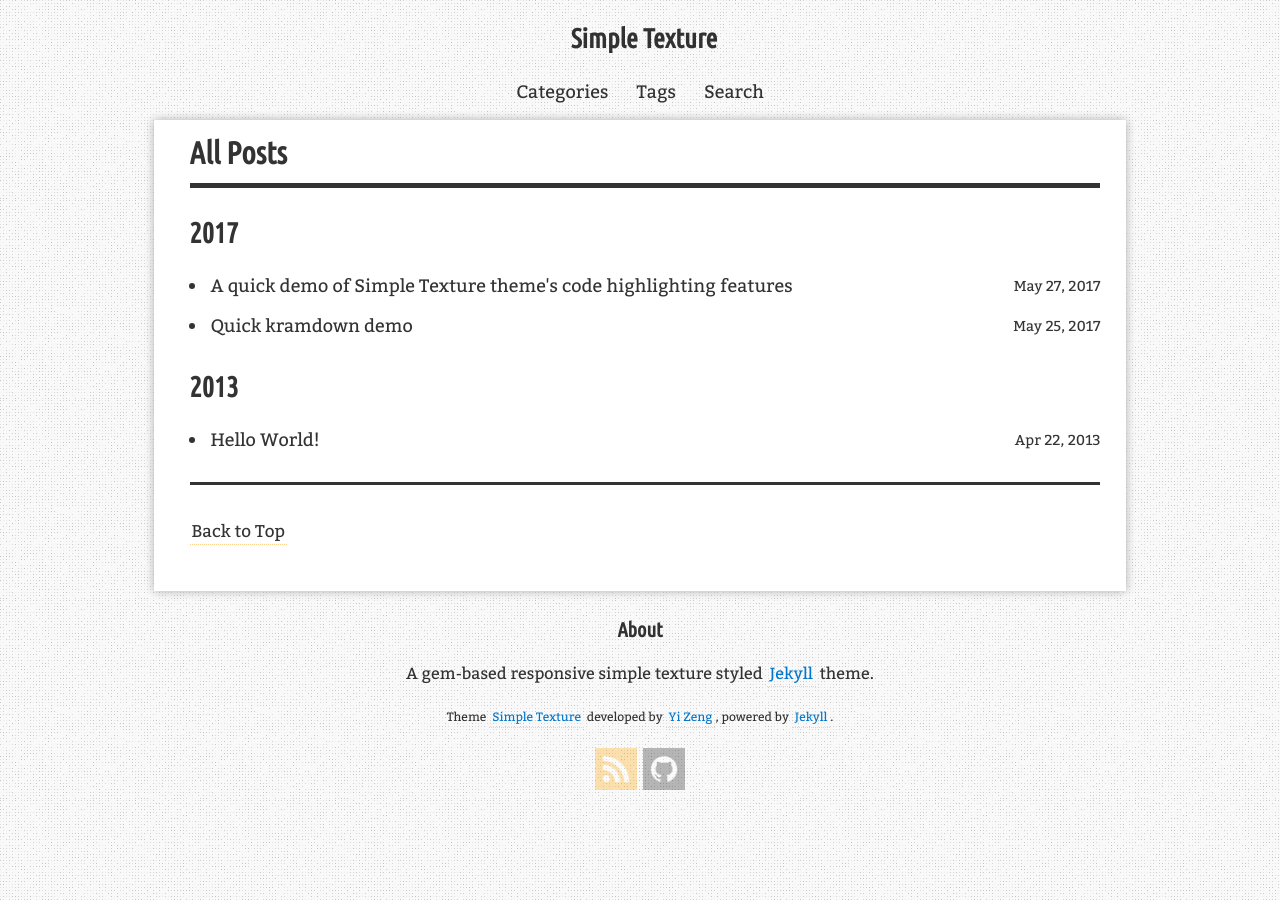
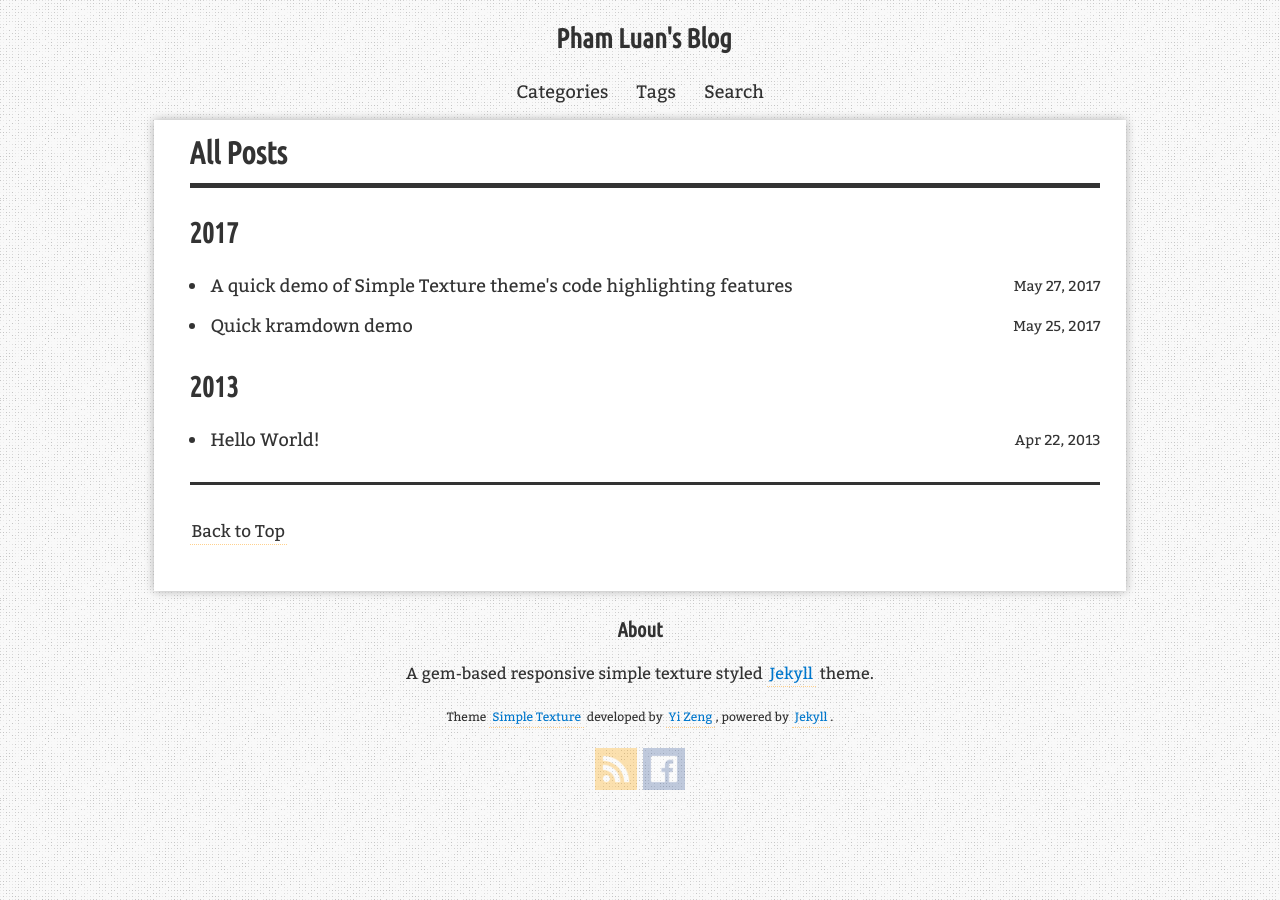
Before and after one commit to codez93/codez93.github.io, a Jekyll site: the page built from blog/index.html, in a window 1280 px wide. Built offline with Jekyll 4.4.1, drawn with Linux system fonts in a browser that asks for light colours; comment, search, counter and statistics services are not loaded.

Commit message:
Update _config.yml

```diff
--- a/_config.yml
+++ b/_config.yml
@@ -23,31 +23,19 @@ sass:
 # Site Data
 url: # the base hostname & protocol for your site, e.g. http://example.com
 baseurl: # the subpath of your site, e.g. /blog
-title: Simple Texture
-description: "A gem-based responsive simple texture styled Jekyll theme."
-keywords: 'jekyll,theme,gem-based,blog'
+title: Pham Luan's Blog
+description: "IT Sharing."
+keywords: 'theme,phamluan,blog'
 author:
-  name:
+  name: Pham Luan
   job_title:
-  location:
+  location: VN
   email:
   social_links:
     - name: facebook
-      url:
-    - name: github
-      url: https://github.com/yizeng/jekyll-theme-simple-texture
-    - name: instagram
-      url:
-    - name: linkedin
-      url:
-    - name: stackoverflow
-      url:
-    - name: twitter
-      url:
-    - name: vk
-      url:
+      url: https://www.facebook.com/0x50564C
 home:
-  section1: <h1>Simple Texture</h1>
+  section1: <h1>Homepage</h1>
   section2: <h2>A gem-based responsive simple texture styled Jekyll theme</h2>
   section3: <div class="social-links"><a class="ico-github btn" href="https://github.com/yizeng/jekyll-theme-simple-texture" title="View on GitHub"></a></div>
 blog:
```
